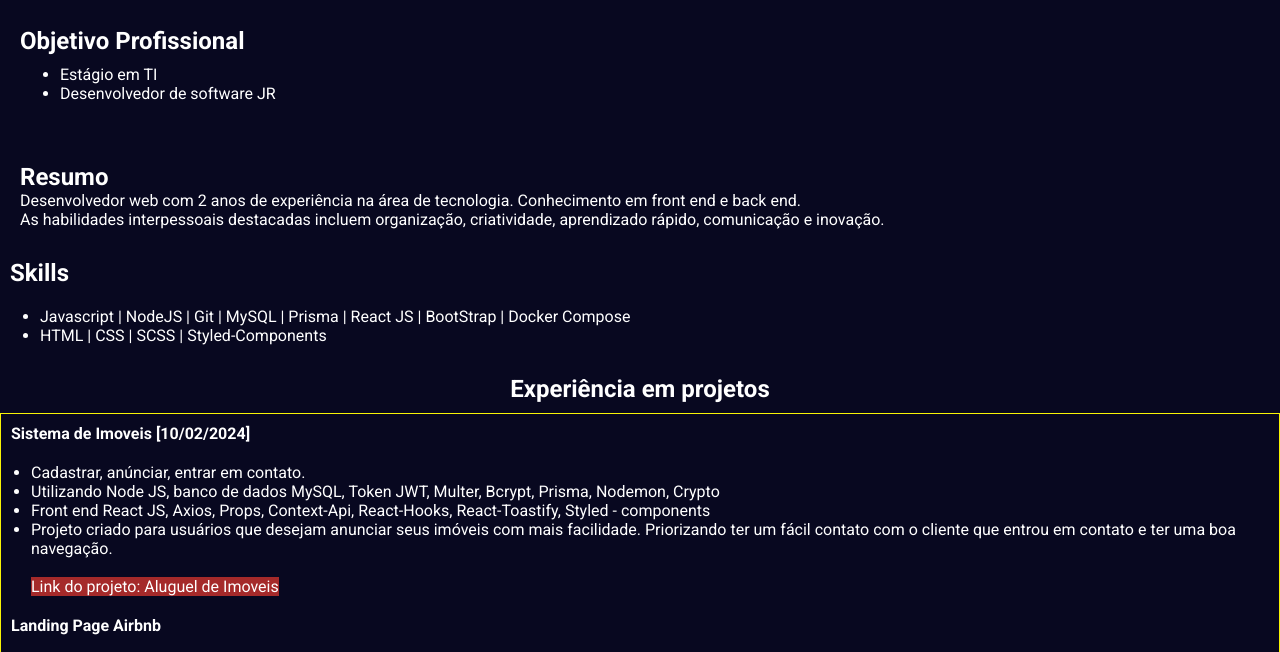
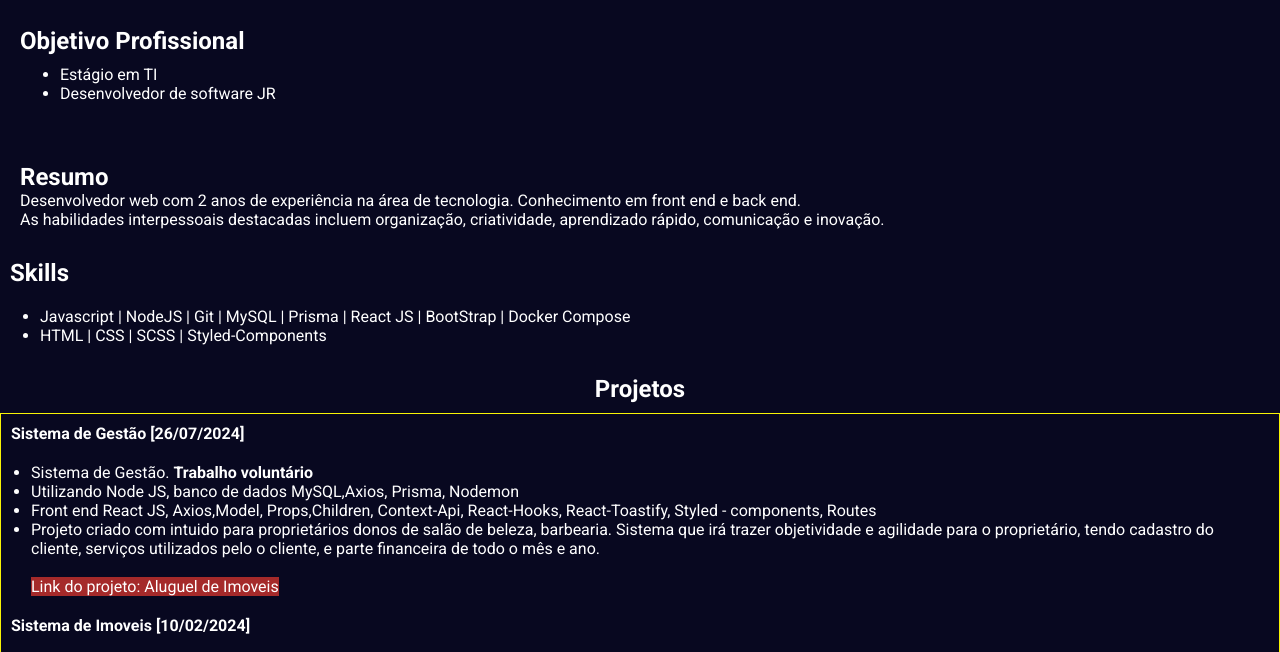
Before and after one commit to adryeldeev/curriculo2, a website: page index.html in a window 1280 px wide. Shown: the part 89-741 px from the top of the page. Drawn offline with Linux system fonts and the light colour scheme.

Commit message:
atualizando curriculo

```diff
--- a/index.html
+++ b/index.html
@@ -78,8 +78,35 @@
       </div>
     </section>
     <section class="section2">
-      <h1 class="h1_experiencias">Experiência em projetos</h1>
+      <h1 class="h1_experiencias">Projetos</h1>
       <div class="div_projetos_pessoais">
+        <strong>Sistema de Gestão [26/07/2024]</strong>
+        <div class="div_experiencias">
+          <ul>
+            <li>
+              <span>Sistema de Gestão. <strong>Trabalho voluntário</strong></span>
+            </li>
+            <li>
+              <span
+                >Utilizando Node JS, banco de dados MySQL,Axios, Prisma, Nodemon </span
+              >
+            </li>
+            <li>
+              <span
+                >Front end React JS, Axios,Model, Props,Children, Context-Api, React-Hooks,
+                React-Toastify, Styled - components, Routes</span
+              >
+            </li>
+            <li>
+              <span
+                >Projeto criado com intuido para proprietários donos de salão de beleza, barbearia. Sistema que irá trazer objetividade e agilidade para o proprietário, tendo cadastro do cliente, serviços utilizados pelo o cliente, e parte financeira de todo o mês e ano. <br />
+                 <br />
+              </span>
+
+              <a href="https://adryeldeev.github.io/SistemaDeGestao/" target="_blank" rel="noopener noreferrer" style="background-color: brown;"> Link do projeto: Aluguel de Imoveis</a>
+            </li>
+          </ul>
+        </div>
         <strong>Sistema de Imoveis [10/02/2024]</strong>
         <div class="div_experiencias">
           <ul>
```
